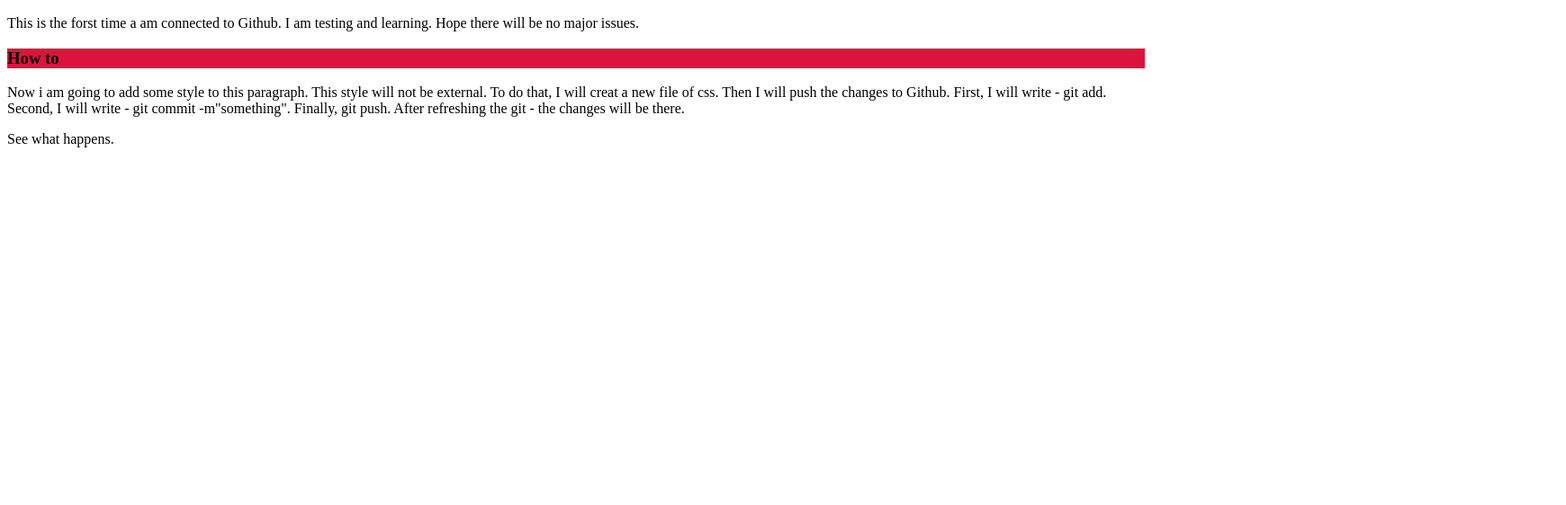
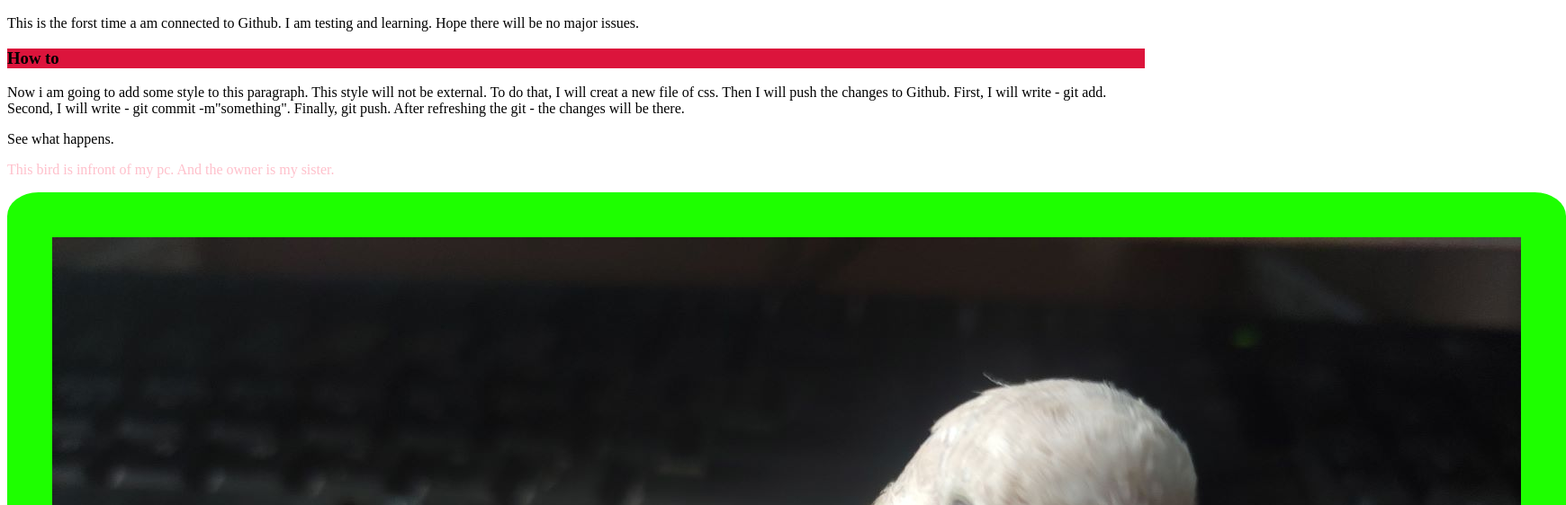
Before and after one commit to Tushar151098/My-first-repo, a plain HTML site: page index.html in a window 1280 px wide. Shown: the part 110-672 px from the top of the page at 90% size, 1740 px wide, since content can reach past the window. Drawn offline with Linux system fonts and the light colour scheme.

Commit message:
image added

```diff
--- a/index.css
+++ b/index.css
@@ -9,3 +9,10 @@ h2{
 h3{
     background-color: crimson;
 }
+.bird{
+    color: pink;
+}
+img{
+    border: solid 50px rgb(30, 255, 0);
+    border-radius: 2%;
+}
--- a/index.html
+++ b/index.html
@@ -15,5 +15,7 @@
     </P>
     <p>Now i am going to add some style to this paragraph. This style will not be external. To do that, I will creat a new file of css. Then I will push the changes to Github. First, I will write - git add. Second, I will write - git commit -m"something". Finally, git push. After refreshing the git - the changes will be there.</p>
     <p>See what happens.</p>
+    <p class="bird">This bird is infront of my pc. And the owner is my sister.</p>
+    <img class="img" src="bird.jpg" alt="" >
 </body>
 </html>
```
Also changed, not shown: bird.jpg (added).
